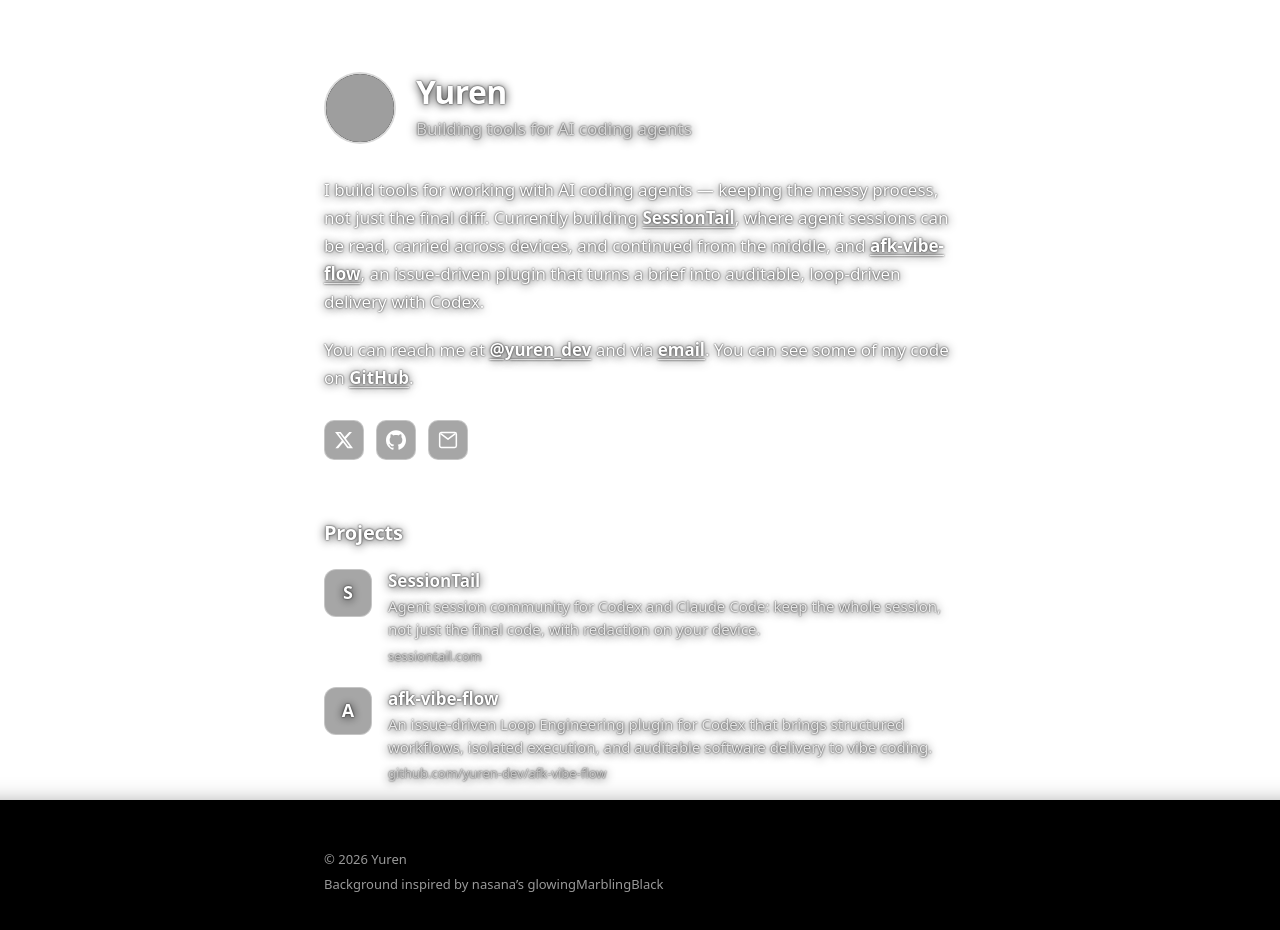
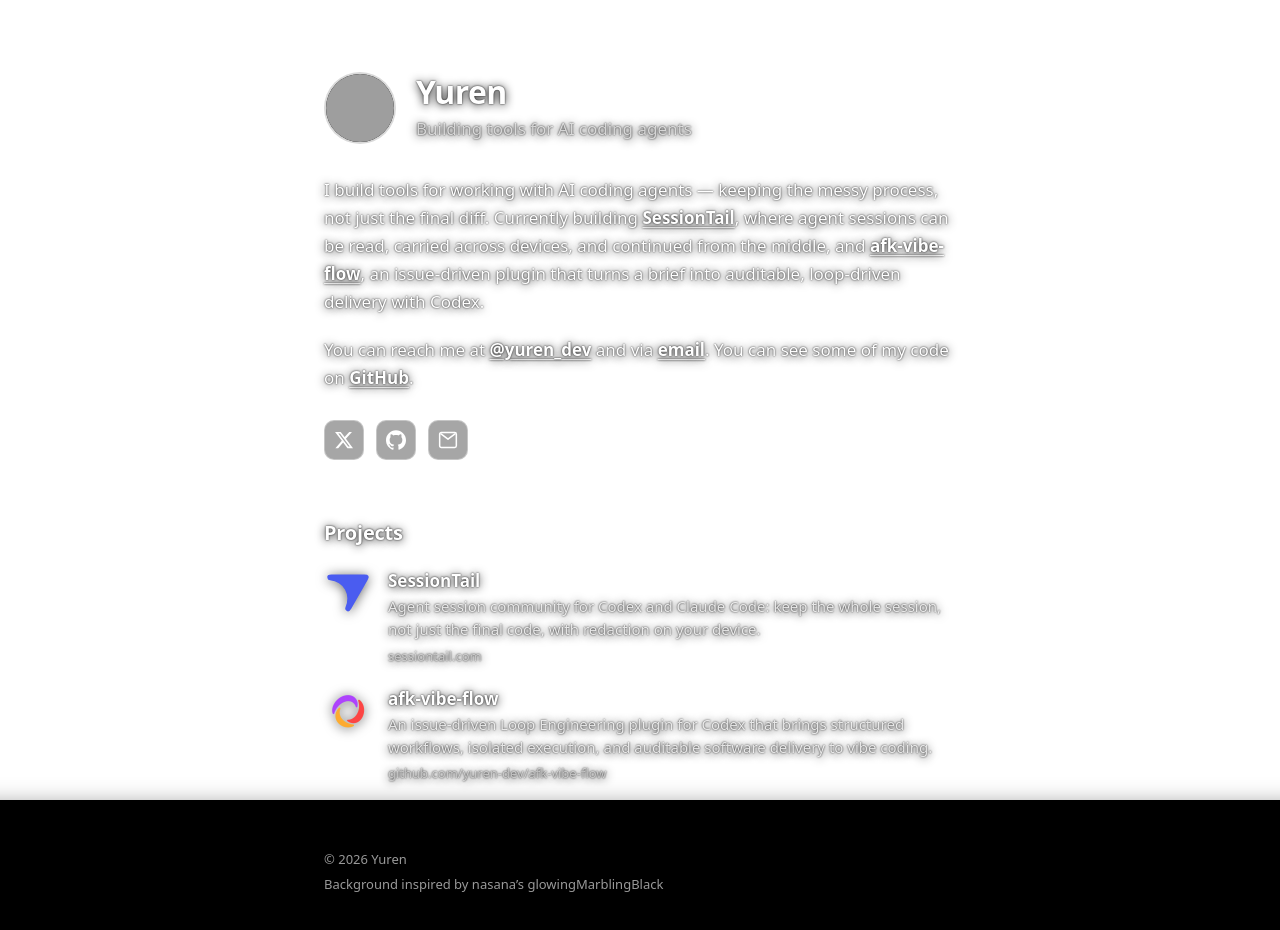
Before and after one commit to yuren-dev/personal-site, a React (Vite) app: page / in a window 1280 px wide. Shown: the top 930 px of the page. Built offline with nearby package versions, Linux system fonts and the light colour scheme; grey boxes are pictures that could not be loaded.

Commit message:
Use real project icons: SessionTail comet SVG, afk-vibe-flow icon PNG

```diff
--- a/src/App.tsx
+++ b/src/App.tsx
@@ -37,14 +37,18 @@ const PROJECTS = [
     tag: 'sessiontail.com',
     desc: 'Agent session community for Codex and Claude Code: keep the whole session, not just the final code, with redaction on your device.',
     href: 'https://sessiontail.com/',
-    mark: 'S',
+    // Real mark from session-land: packages/web/src/app/icon.svg
+    // (abstract comet, dark palette #4a5cf0 for a black background).
+    icon: '/sessiontail-icon.svg',
   },
   {
     name: 'afk-vibe-flow',
     tag: 'github.com/yuren-dev/afk-vibe-flow',
     desc: 'An issue-driven Loop Engineering plugin for Codex that brings structured workflows, isolated execution, and auditable software delivery to vibe coding.',
     href: 'https://github.com/yuren-dev/afk-vibe-flow',
-    mark: 'A',
+    // Real mark from the repo: plugins/afk-vibe-flow/assets/icon.png
+    // (bright dark-variant, same artwork as logo-dark.png).
+    icon: '/afk-icon.png',
   },
 ]
 
@@ -111,9 +115,14 @@ export default function App() {
             {PROJECTS.map((p) => (
               <li key={p.name}>
                 <a href={p.href} target="_blank" rel="noreferrer">
-                  <span className="project-mark" aria-hidden="true">
-                    {p.mark}
-                  </span>
+                  <img
+                    className="project-icon"
+                    src={p.icon}
+                    alt=""
+                    aria-hidden="true"
+                    width="48"
+                    height="48"
+                  />
                   <span className="project-text">
                     <span className="project-name">{p.name}</span>
                     <span className="project-desc">{p.desc}</span>
--- a/src/index.css
+++ b/src/index.css
@@ -114,21 +114,15 @@ h2 {
   text-decoration: none;
   color: inherit;
 }
-.project-mark {
+.project-icon {
   flex-shrink: 0;
   width: 48px;
   height: 48px;
-  display: inline-flex;
-  align-items: center;
-  justify-content: center;
-  border: 1px solid rgba(255, 255, 255, 0.35);
-  border-radius: 12px;
-  background: rgba(0, 0, 0, 0.35);
-  color: #fff;
-  font-weight: 700;
-  font-size: 18px;
+  object-fit: contain;
+  filter: drop-shadow(0 1px 6px rgba(0, 0, 0, 0.6));
+  transition: transform 0.15s;
 }
-.projects a:hover .project-mark { border-color: #fff; }
+.projects a:hover .project-icon { transform: scale(1.06); }
 .project-text { display: flex; flex-direction: column; }
 .project-name { font-weight: 700; font-size: 17px; line-height: 1.4; color: #fff; }
 .project-desc { color: rgba(255, 255, 255, 0.85); font-size: 15px; line-height: 1.55; margin-top: 2px; }
```
Also changed, not shown: public/afk-icon.png (added), public/sessiontail-icon.svg (added).
